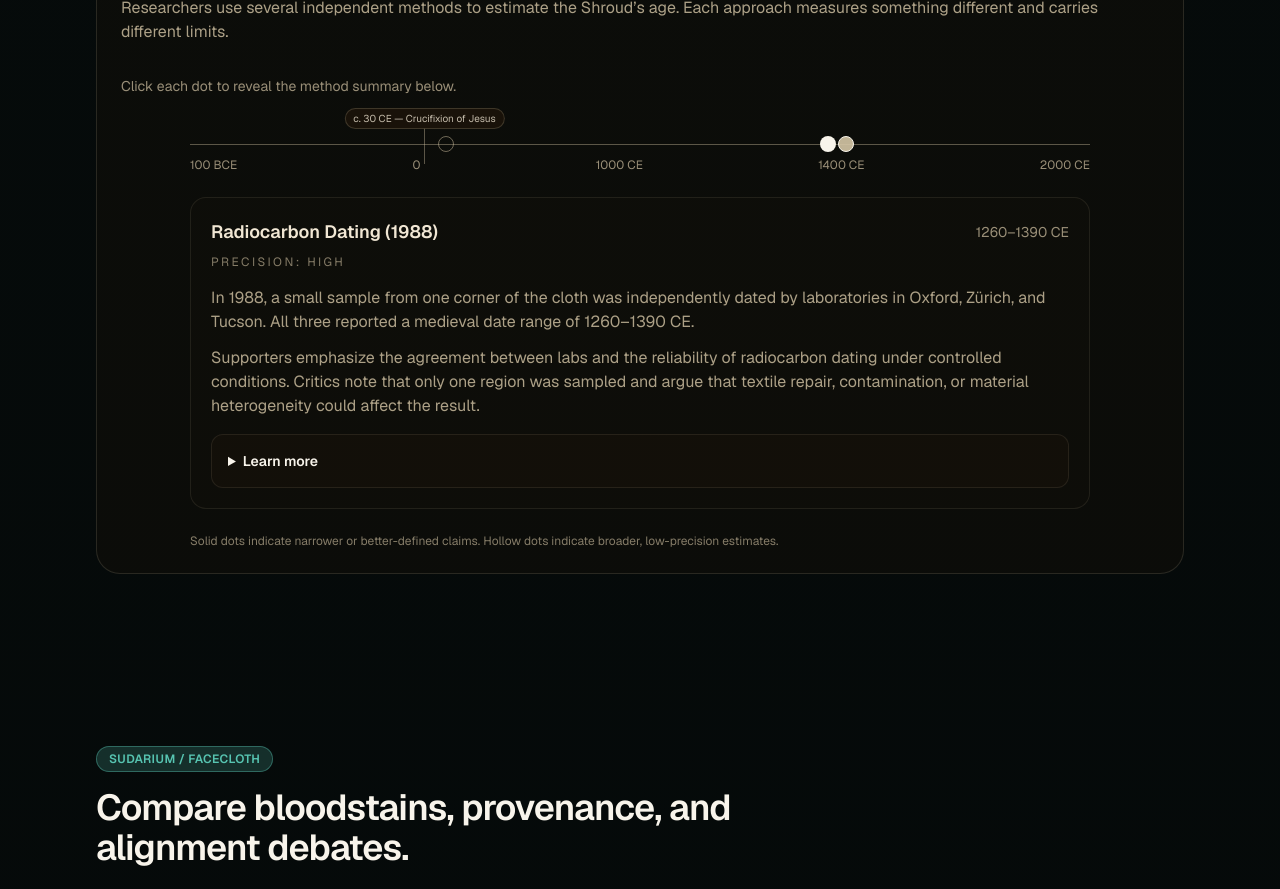
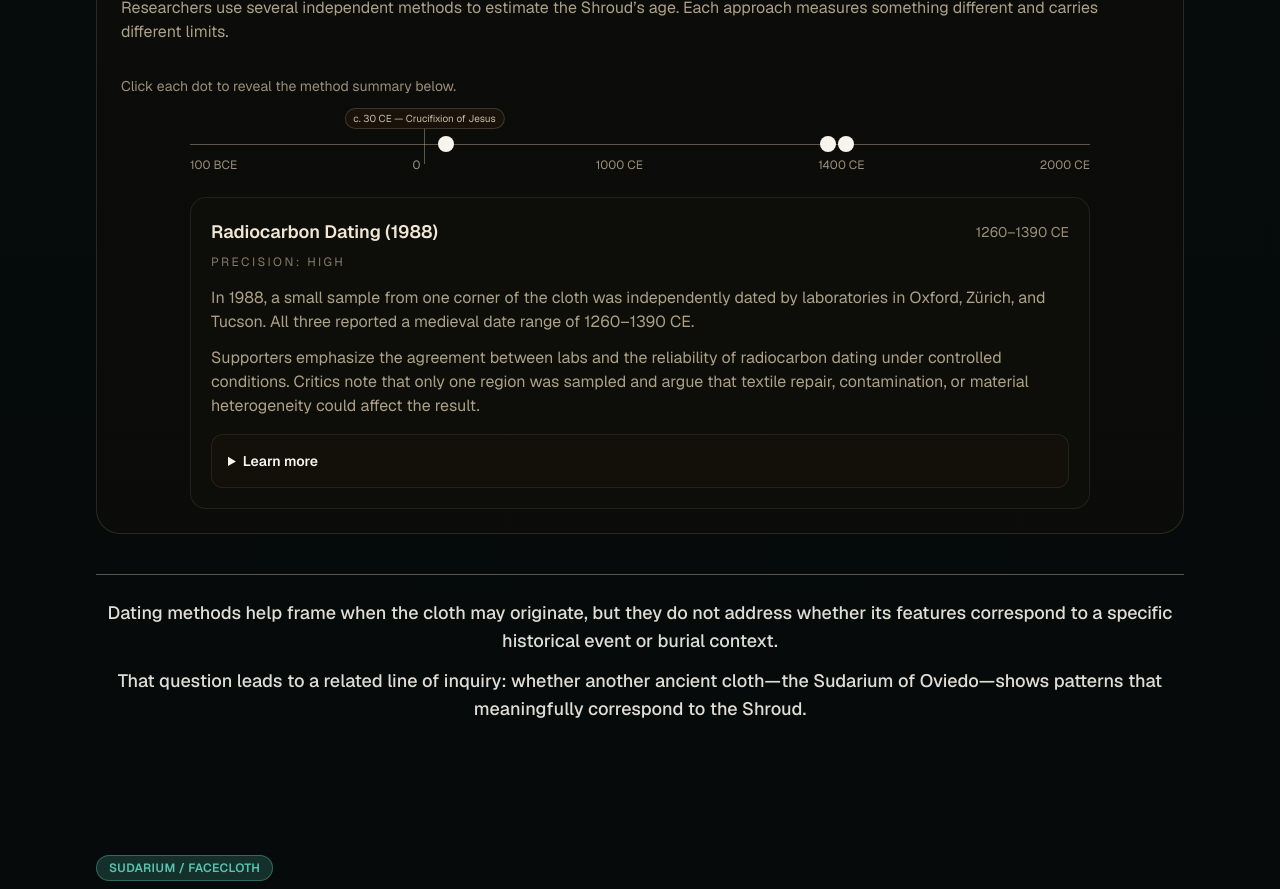
Before and after one commit to victorolivo24/shroudofturin, a Next.js app: page / in a window 1280 px wide. Shown: the part 9980-10869 px from the top of the page. Built offline with nearby package versions, Linux system fonts and the light colour scheme.

Commit message:
change circle format on timeline and add transition

```diff
--- a/src/sections/dating-lab.tsx
+++ b/src/sections/dating-lab.tsx
@@ -72,7 +72,7 @@ export function DatingLab() {
               <button
                 type="button"
                 onClick={() => setActiveKey("material")}
-                className="group absolute -top-2 left-[27.5%] h-4 w-4 rounded-full border border-sand-200/50 bg-transparent"
+                className="group absolute -top-2 left-[27.5%] h-4 w-4 rounded-full bg-sand-50"
                 title={"Material-based estimates\nBroad indicators consistent with the crucifixion era\nLow precision"}
                 aria-label="Material-based estimates. Broad indicators consistent with the crucifixion era. Low precision."
               />
@@ -86,7 +86,7 @@ export function DatingLab() {
               <button
                 type="button"
                 onClick={() => setActiveKey("historical")}
-                className="group absolute -top-2 left-[72%] h-4 w-4 rounded-full border border-sand-50 bg-sand-200/90"
+                className="group absolute -top-2 left-[72%] h-4 w-4 rounded-full bg-sand-50"
                 title={"Secure historical documentation\nMid-14th century onward\nModerate precision"}
                 aria-label="Secure historical documentation. Mid-14th century onward. Moderate precision."
               />
@@ -147,13 +147,48 @@ export function DatingLab() {
                 </div>
               </details>
             )}
+            {activeKey === "material" && (
+              <details className="mt-4 rounded-xl border border-sand-200/10 bg-sand-900/40 p-4">
+                <summary className="cursor-pointer text-sm font-semibold text-sand-50">
+                  Learn more
+                </summary>
+                <div className="mt-3 space-y-3 text-sand-200/80">
+                  <p>
+                    Alternative dating proposals include spectroscopic, mechanical, and chemical
+                    analyses of linen aging. These methods attempt to estimate age based on
+                    material properties rather than radioactive decay.
+                  </p>
+                  <div className="aspect-video w-full overflow-hidden rounded-xl border border-sand-200/15">
+                    <iframe
+                      src="https://www.youtube.com/embed/IvzqGP9jZBQ?start=67&end=103"
+                      title="Material-based dating discussion"
+                      allow="accelerometer; autoplay; clipboard-write; encrypted-media; gyroscope; picture-in-picture"
+                      allowFullScreen
+                      className="h-full w-full"
+                    />
+                  </div>
+                  <img
+                    src="/images/fanti-spectroscopy-setup.jpg"
+                    alt="Fanti spectroscopy setup"
+                    loading="lazy"
+                    className="w-full rounded-2xl border border-sand-200/15 object-cover"
+                  />
+                </div>
+              </details>
+            )}
           </div>
 
-          <p className="text-xs text-sand-200/60">
-            Solid dots indicate narrower or better-defined claims. Hollow dots indicate broader,
-            low-precision estimates.
-          </p>
         </div>
+      </div>
+      <div className="border-t border-sand-200/40 pt-6 text-center text-lg font-medium text-sand-50/90">
+        <p>
+          Dating methods help frame when the cloth may originate, but they do not address whether
+          its features correspond to a specific historical event or burial context.
+        </p>
+        <p className="mt-3 text-lg font-medium text-sand-50/90">
+          That question leads to a related line of inquiry: whether another ancient cloth—the
+          Sudarium of Oviedo—shows patterns that meaningfully correspond to the Shroud.
+        </p>
       </div>
     </SectionShell>
   );
```
